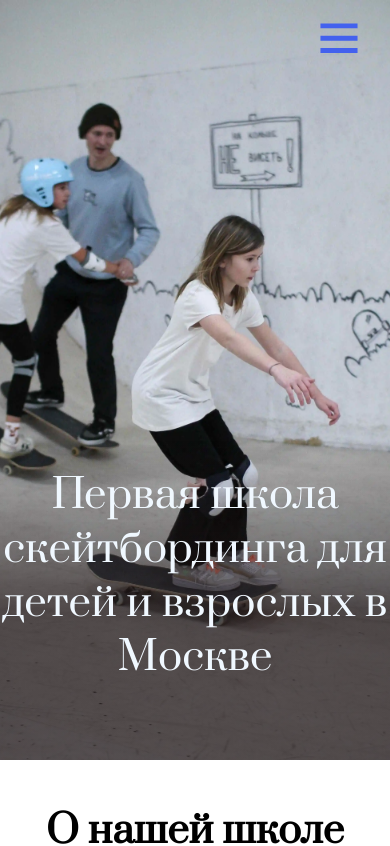
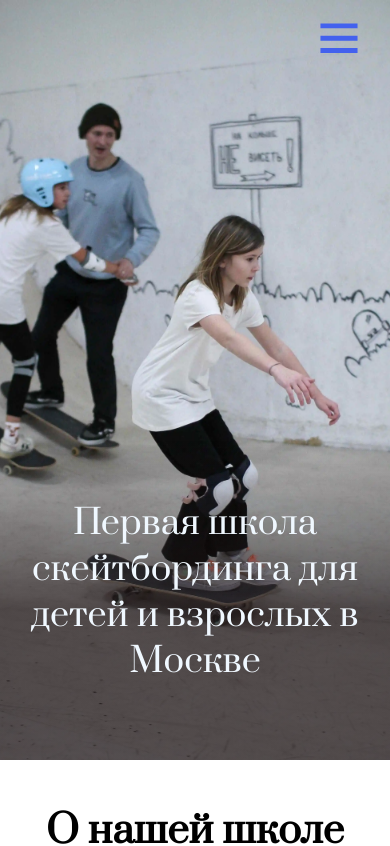
Before and after one commit to PolarView/skateschool, a Next.js app: page / in a window 390 px wide. Shown: the top 846 px of the page. Built offline with nearby package versions, Linux system fonts and the light colour scheme.

Commit message:
design fix9

```diff
--- a/src/components/coreValues/coreValues.module.scss
+++ b/src/components/coreValues/coreValues.module.scss
@@ -270,7 +270,7 @@
         }
         .valueDescription {
           text-align: center;
-          font-size: 18px;
+          font-size: 17px;
           min-height: 200px;
         }
       }
--- a/src/components/previewSlider/previewSlider.module.scss
+++ b/src/components/previewSlider/previewSlider.module.scss
@@ -39,3 +39,11 @@
   background: rgb(255, 255, 255);
   background: linear-gradient(180deg, rgba(255, 255, 255, 0) 58%, rgba(27, 17, 17, 0.68) 80%);
 }
+
+@media (max-width: 1000px) {
+  .sliderContainer {
+    .sectionCaption {
+      font-size: 34px;
+    }
+  }
+}
```
